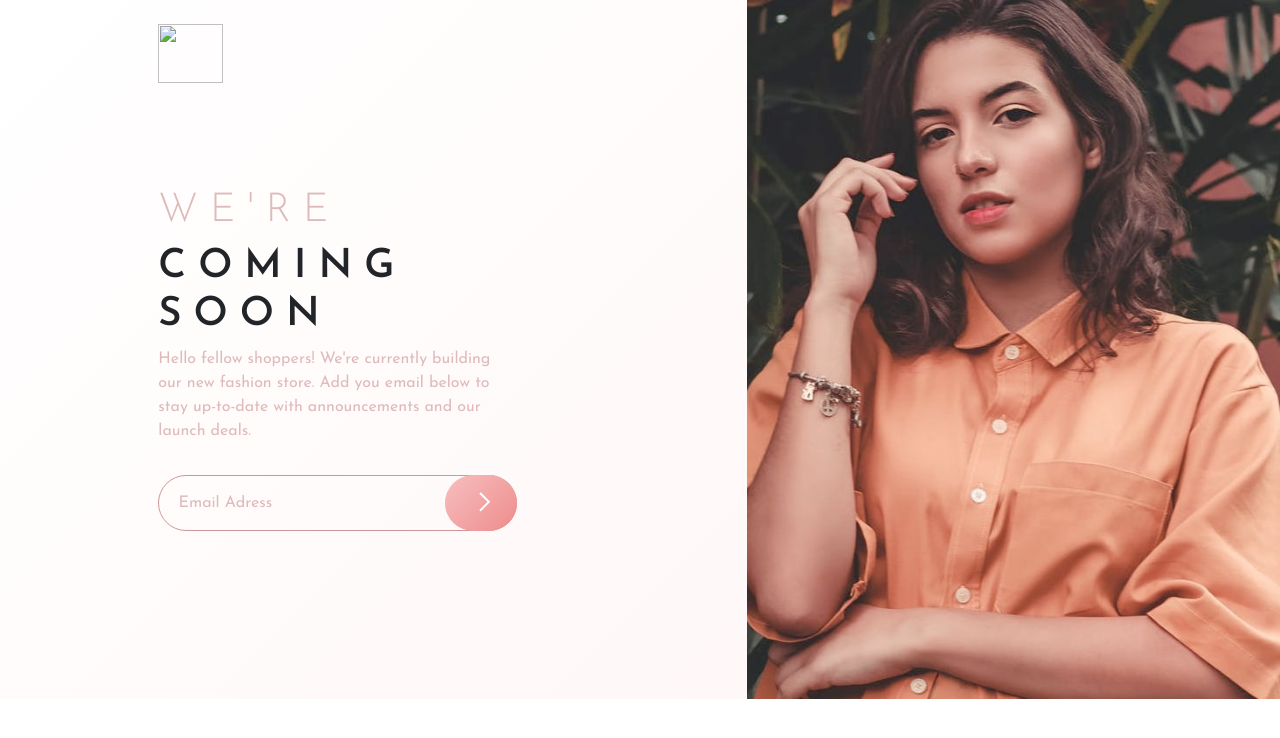
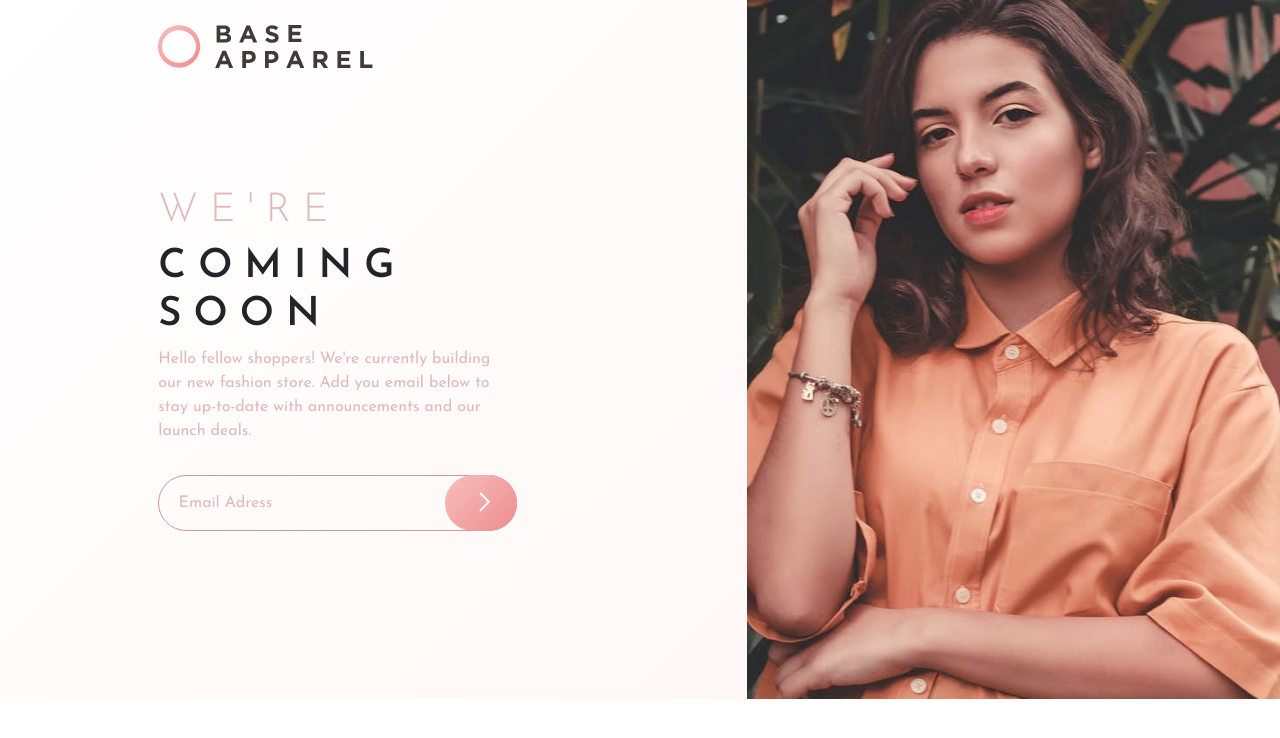
Before and after one commit to ivanbudnick/Base-Apparel, a plain HTML site: page index.html in a window 1280 px wide. Drawn offline with nearby package versions, Linux system fonts and the light colour scheme.

Commit message:
Update index.html

```diff
--- a/index.html
+++ b/index.html
@@ -12,7 +12,7 @@
       <!-- ----------------------------------------------HEADER -->
       <div class="header  col-md-7">
         <div class="inner-header">
-          <img class="logo" src="images\logo.svg" alt="">
+          <img class="logo" src="logo.svg" alt="">
         </div>
       </div>
       <!-- ----------------------------------------------IMG -->
```
